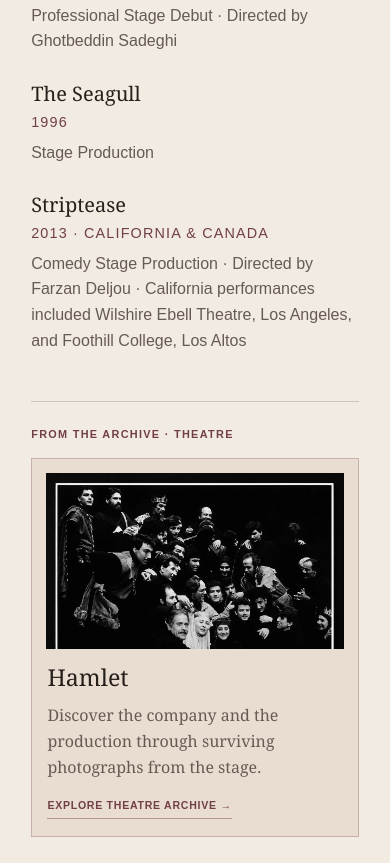
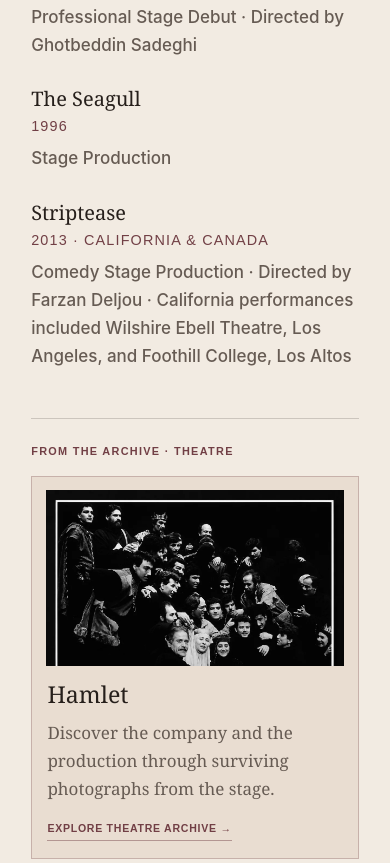
Before and after one commit to MinaLakani/minalakani-official-website, a plain HTML site: page index.html in a window 390 px wide. Shown: the part 2861-3724 px from the top of the page. Drawn offline with Linux system fonts and the light colour scheme.

Commit message:
Refine mobile credit description readability with restrained medium weight

```diff
--- a/index.html
+++ b/index.html
@@ -260,9 +260,16 @@
     .credits .credit-list { gap:1.75rem; }
     #theatre-credits > .credit-list { gap:1.75rem; }
     .credits .credit-meta { font-size:.9rem; line-height:1.5; }
-    .credits .credit-note { font-size:1rem; line-height:1.6; }
+    /* Subtle, consistent body text emphasis on phones only. */
+    .credits .credit-note {
+      font-family:-apple-system,BlinkMacSystemFont,"Helvetica Neue",Arial,Helvetica,sans-serif;
+      font-size:1.0625rem;
+      font-weight:500;
+      line-height:1.65;
+    }
+    .credits .credit-note[lang="fa"] { font-size:1.125rem; line-height:1.85; }
     .credits .jonoon-credit-fa { font-size:1.0625rem; line-height:1.8; }
-    .credits .credit-discovery-copy p { font-size:1rem; line-height:1.65; }
+    .credits .credit-discovery-copy p { font-size:1.0625rem; font-weight:500; line-height:1.65; }
   }
   /* Keep the festival credit on its own aligned line without a hanging separator. */
   .credits .credit-award-festival { margin-top:.1rem; }
```
